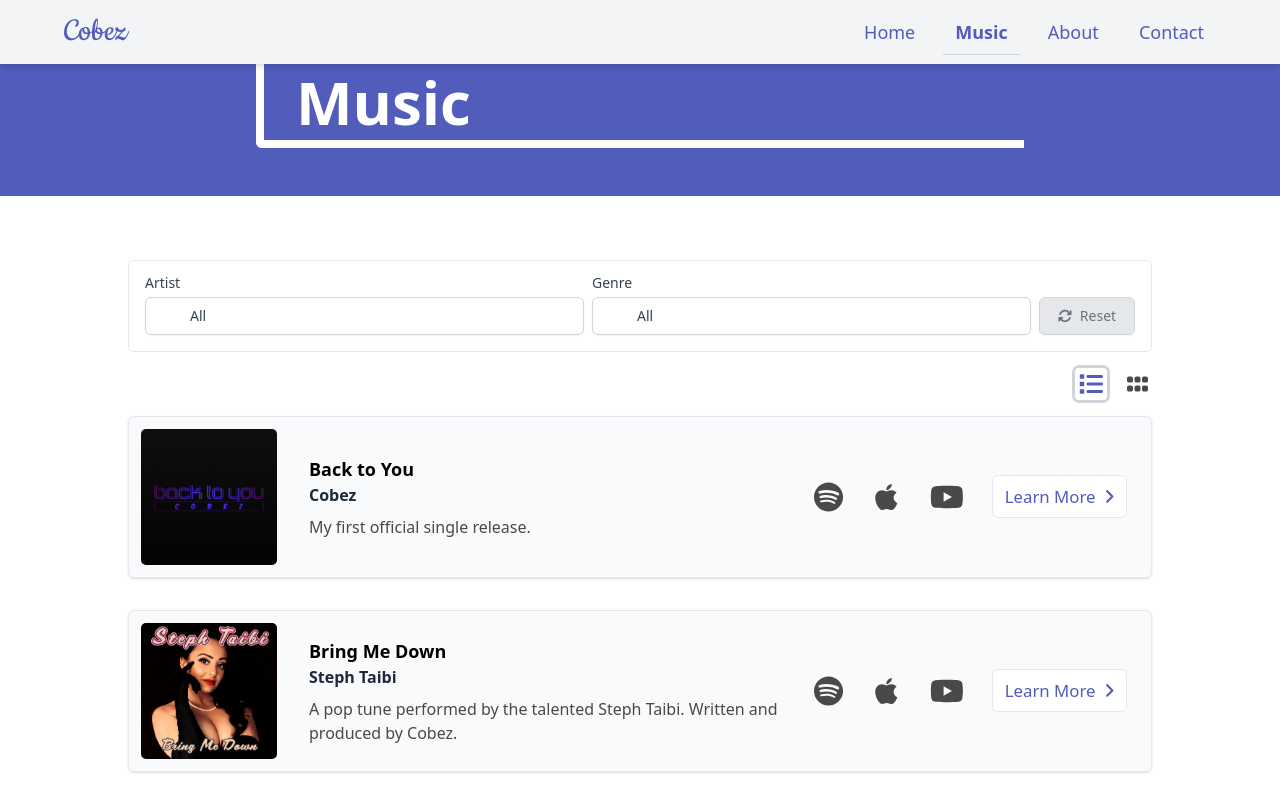
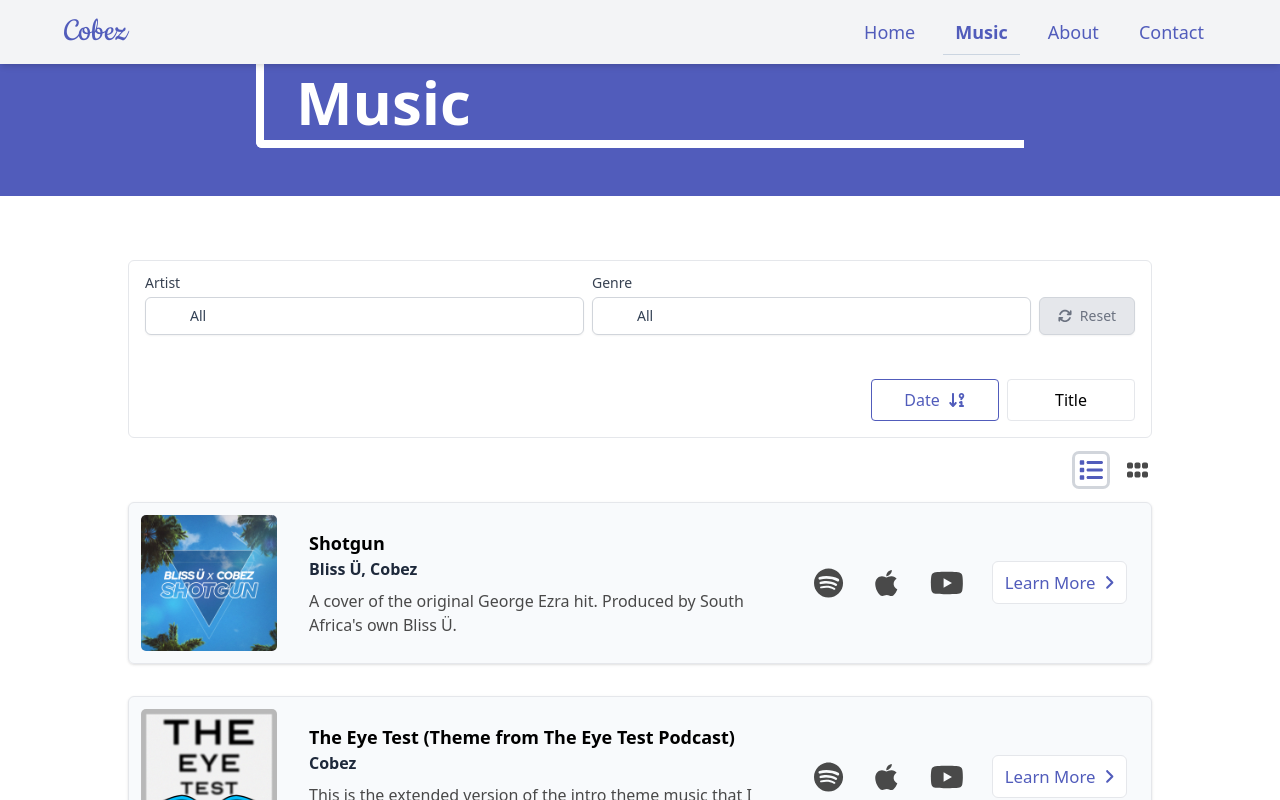
Before and after one commit to jcobert/cobez-music, a Next.js app: page /music in a window 1280 px wide. Shown: the top 800 px of the page. Built offline with nearby package versions, Linux system fonts and the light colour scheme; some icons are missing; a web font is replaced by a local one.

Commit message:
Music sorting (#16)
* define song sorting function

* refine sort logic

* sort date descending by default

* fix sort button click area

* set sort icon display logic

* add conditional styling to button

```diff
--- a/components/SongCard.jsx
+++ b/components/SongCard.jsx
@@ -30,7 +30,7 @@ function SongCard(props) {
             ></div>
           </div>
           {/* Body */}
-          <div className="flex flex-col items-center gap-y-4 md:gap-y-2 md:pl-5 mt-3 md:mt-0 md:py-4 md:flex-1 lg:pr-2">
+          <div className="flex flex-col w-full items-center gap-y-4 md:gap-y-2 md:pl-5 mt-3 md:mt-0 md:py-4 md:flex-1 lg:pr-2">
             {/* Title */}
             <div className="flex flex-col items-center md:items-start md:self-start text-center md:text-left lg:w-full lg:pr-6">
               <h4 className="text-lg font-bold">{song.data.title}</h4>
--- a/pages/music.jsx
+++ b/pages/music.jsx
@@ -8,6 +8,10 @@ import {
   faList,
   faGrip,
   faArrowsRotate,
+  faArrowUpAZ,
+  faArrowDownZA,
+  faArrowUp19,
+  faArrowDown91,
 } from "@fortawesome/free-solid-svg-icons";
 import FilterDropdown from "../components/FilterDropdown";
 
@@ -23,8 +27,13 @@ export default function Music({ songData }) {
   const [selection, setSelection] = useState(songs);
   const [filterChoiceArtist, setFilterChoiceArtist] = useState("All");
   const [filterChoiceGenre, setFilterChoiceGenre] = useState("All");
+  const [sortBy, setSortBy] = useState("date");
+  const [sortAscending, setSortAscending] = useState(false);
 
-  // Filter Option Arrays
+  // Sort songs using initial sort states (by date, descending)
+  sortSongs(sortBy, sortAscending);
+
+  // Define Filter Options
   let artistList = [];
   songs.map((song) => artistList.push(song.data.artist));
   artistList.sort();
@@ -41,12 +50,94 @@ export default function Music({ songData }) {
   genreList.unshift("All");
   const genres = [...new Set(genreList)];
 
+  // Song sorting function
+  function sortSongs(property, ascending = true) {
+    let output = selection.sort((a, b) => {
+      let valA = a.data[property];
+      let valB = b.data[property];
+      if (property === "date") {
+        valA = new Date(a.data.date);
+        valB = new Date(b.data.date);
+      }
+      if (valA < valB) {
+        if (ascending) {
+          return -1;
+        }
+        return 1;
+      }
+      if (valA > valB) {
+        if (ascending) {
+          return 1;
+        }
+        return -1;
+      }
+      return 0;
+    });
+    return output;
+  }
+
+  // Filter reset button handler
   function handleResetClick() {
     setFilterChoiceArtist("All");
     setFilterChoiceGenre("All");
     setSelection(songs);
+    setSortBy("date");
+    setSortAscending(false);
     setReset(true);
   }
+
+  // Sort button handler
+  function handleSortClick(e) {
+    const source = e.target;
+    let sortType = "";
+    if (!source.getAttribute("data-sortType")) {
+      // if button's children are clicked
+      sortType = source.closest("button").getAttribute("data-sortType");
+    } else {
+      sortType = source.getAttribute("data-sortType");
+    }
+    setSortBy(sortType);
+    setSortAscending(() => {
+      if (sortBy !== sortType) {
+        if (sortType === "date") {
+          return false;
+        }
+        return true;
+      }
+      return !sortAscending;
+    });
+    setSelection(sortSongs(sortBy, sortAscending));
+  }
+
+  // Sort Button Icon
+  const SortIcon = (props) => {
+    let icon = null;
+    let icons = [];
+    let visibility = "";
+    const style = props.className;
+
+    if (props?.type === "numeric") {
+      icons = [faArrowUp19, faArrowDown91];
+    } else {
+      icons = [faArrowUpAZ, faArrowDownZA];
+    }
+
+    if (sortAscending) {
+      icon = icons[0];
+    } else {
+      icon = icons[1];
+    }
+
+    if (props.sortBy !== sortBy) {
+      visibility = "hidden";
+    }
+
+    return (
+      <div className={`${visibility} ${style}`}>
+        <FontAwesomeIcon icon={icon} />
+      </div>
+    );
+  };
 
   return (
     <div className="bg-theme-primary">
@@ -61,13 +152,11 @@ export default function Music({ songData }) {
       </section>
       {/* Body */}
       <section className="wrapper-body bg-white">
-        <div
-          className="container-body"
-        >
+        <div className="container-body">
           {/* Sort and Filter */}
-          <div className="flex flex-col gap-y-4 mb-4">
+          <div className="flex flex-col gap-y-4 border rounded-md">
             {/* Filter Dropdowns */}
-            <div className="p-4 pt-3 border rounded-md flex flex-col md:flex-row items-center justify-evenly gap-x-2 gap-y-2">
+            <div className="p-4 pt-3 flex flex-col md:flex-row items-center justify-evenly gap-x-2 gap-y-2">
               {/* Artist */}
               <div className="w-full flex-1">
                 <FilterDropdown
@@ -119,8 +208,32 @@ export default function Music({ songData }) {
                 </button>
               </div>
             </div>
+            {/* Sort Options */}
+            <div className="p-4 pt-3 rounded-md flex md:flex-row items-center justify-evenly gap-x-2 gap-y-2 lg:justify-end">
+              <button
+                data-sortType="date"
+                onClick={handleSortClick}
+                className={`border p-2 rounded flex-1 flex justify-center gap-x-2 lg:flex-none lg:w-32 ${
+                  sortBy === "date" ? "text-theme-primary border-theme-primary" : ""
+                }`}
+              >
+                <span>Date</span>
+                <SortIcon sortBy="date" type="numeric" className={``} />
+              </button>
+              <button
+                data-sortType="title"
+                onClick={handleSortClick}
+                className={`border p-2 rounded flex-1 flex justify-center gap-x-2 lg:flex-none lg:w-32 ${
+                  sortBy === "title" ? "text-theme-primary border-theme-primary" : ""
+                }`}
+              >
+                <span>Title</span>
+                <SortIcon sortBy="title" className={``} />
+              </button>
+            </div>
+          </div>
           {/* View Type Selector */}
-            <div className="hidden md:flex justify-end">
+          <div className="hidden md:flex justify-end py-4">
             <div className="flex justify-center items-center text-2xl text-theme-tertiary gap-x-4">
               <button
                 className={`${
@@ -138,7 +251,6 @@ export default function Music({ songData }) {
               >
                 <FontAwesomeIcon icon={faGrip} />
               </button>
-              </div>
             </div>
           </div>
           {/* No Results Message */}
```
Lines whose indentation alone changed are shown as unchanged.
